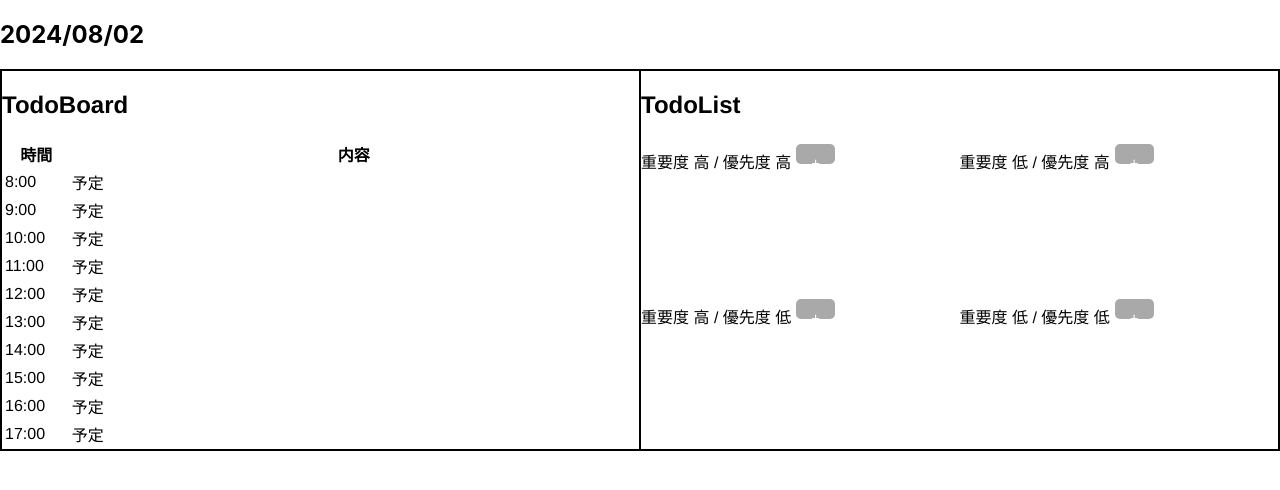
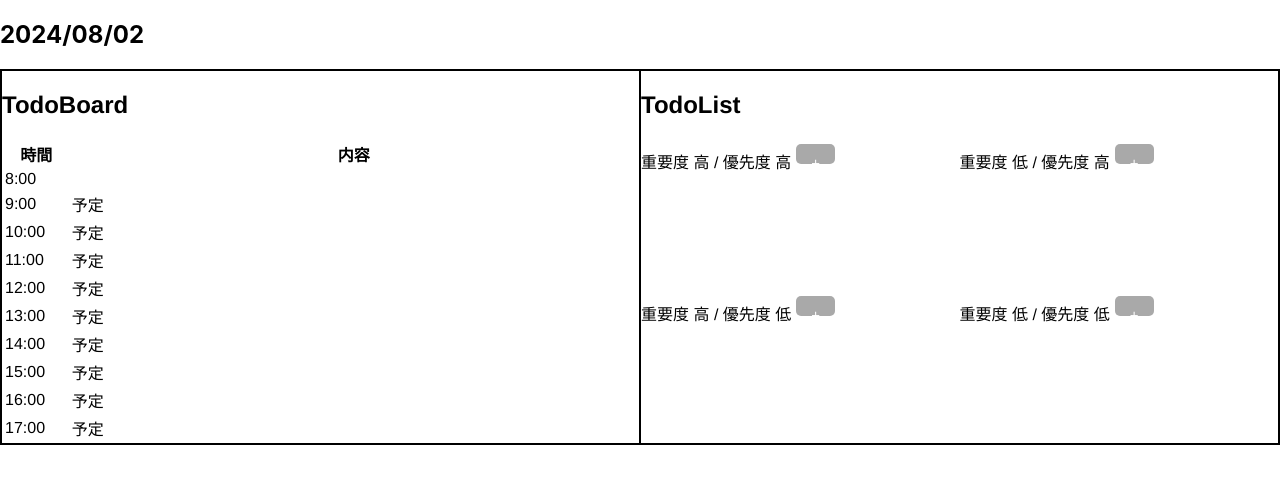
Before and after one commit to komori1013/MyApp, a React (Create React App) app: page / in a window 1280 px wide. Shown: the top 490 px of the page. Built offline with nearby package versions, Linux system fonts and the light colour scheme; the HTML template or start-up script is replaced by a standard one.

Commit message:
時間の部分にTodoを移動できるように機能を追加

```diff
--- a/src/App.tsx
+++ b/src/App.tsx
@@ -1,5 +1,6 @@
 import { useState } from 'react';
 import './App.css';
+import { createRegularExpressionLiteral } from 'typescript';
 
 const today = new Date();
 const formatted = today.toLocaleDateString("ja-JP", {
@@ -73,6 +74,15 @@ class Todo {
   }
 };
 
+class eight {
+  id: number;
+  text: string;
+  constructor(id: number, text: string) {
+    this.id = id;
+    this.text = text;
+  }
+};
+
 type HandleSubmitProps = {
   text: string;
   setText: Function;
@@ -138,13 +148,13 @@ function handleSubmit({ ListBoxPlace, hPHI, setHPHI, lPHI, setLPHI, hPLI, setHPL
 };
 
 
-function TaskBox({ Todos, setTodos, isOpen, setIsOpen }: { Todos: Todo[]; setTodos: Function; isOpen: boolean; setIsOpen: Function}) {
+function TaskBox({ Todos, setTodos, isOpen, setIsOpen, eight, setEight }: { Todos: Todo[]; setTodos: Function; isOpen: boolean; setIsOpen: Function; eight: eight[]; setEight:Function; }) {
   return (
     <ul>
       {Object.values(Todos).map(todo => {
         return (
           <li key={todo.id}>
-            <button className="margin" onClick={()=> setIsOpen(true)}>←</button>
+            <button className="margin" onClick={()=> moveTodo(todo.id, todo.text, prompt("time:"), eight, setEight)}>←</button>
             <input className="margin" type="text" value={todo.text} />
             <input className="margin" type="time" value={todo.deadLine}/>
             <button className="margin" onClick={() => editTodo(Todos, setTodos, todo.id, prompt("new Text:"), prompt('New deadline:'))}>編集</button>
@@ -154,6 +164,13 @@ function TaskBox({ Todos, setTodos, isOpen, setIsOpen }: { Todos: Todo[]; setTod
       })}
     </ul>
   )
+};
+
+const moveTodo = (id: number, text: string, time: string | null, eight: {}, setEight: Function) => {
+ if(time === "8"){
+  setEight({...eight, [id]: {id: id, text:text}})
+}
+else return null;
 };
 
 function SetTimeModal({isOpen, setIsOpen}:{isOpen: boolean; setIsOpen: Function}) {
@@ -183,6 +200,22 @@ const deleteTodo = (Todos: {}, setTodos: Function, id: number) => {
   setTodos({ ...Todos, [id]: {} });
 };
 
+function Eight({eight}:{eight:eight[]}){
+return (
+  <ul>
+    {Object.values(eight).map(todo => {
+      return (
+        <li key={todo.id}>
+          <input className="margin" type="text" value={todo.text} />
+        </li>
+      )
+    })}
+  </ul>
+)
+};
+
+
+
 export default function App() {
   const [isOpen, setIsOpen] = useState<boolean>(false);
   const [show, setShow] = useState<boolean>(false);
@@ -191,8 +224,10 @@ export default function App() {
   const [hPLI, setHPLI] = useState([]);
   const [lPHI, setLPHI] = useState([]);
   const [lPLI, setLPLI] = useState([]);
+  const [eight, setEight] = useState([]);
   const [ListBoxPlace, setListBoxPlace] = useState<string>("");
   const [deadLine, setDeadLine] = useState<string>("");
+console.log(eight);
 
   return (
     <>
@@ -207,7 +242,7 @@ export default function App() {
           </tr>
           <tr>
             <td>8:00</td>
-            <td>予定</td>
+            <td><Eight eight={eight}/></td>
           </tr>
           <tr>
             <td>9:00</td>
@@ -255,21 +290,21 @@ export default function App() {
             <SetTimeModal isOpen={isOpen} setIsOpen={setIsOpen}/>
             <div className='box1'>重要度 高 / 優先度 高
               <Button setShow={setShow} ListBoxPlace={"HPHI"} setListBoxPlace={setListBoxPlace} />
-              <TaskBox Todos={hPHI} setTodos={setHPHI} isOpen={isOpen} setIsOpen={setIsOpen}/>
+              <TaskBox Todos={hPHI} setTodos={setHPHI} isOpen={isOpen} setIsOpen={setIsOpen} eight={eight} setEight={setEight}/>
             </div>
             <div className='box2'>重要度 低 / 優先度 高
               <Button setShow={setShow} ListBoxPlace={"HPLI"} setListBoxPlace={setListBoxPlace} />
-              <TaskBox Todos={hPLI} setTodos={setHPLI} isOpen={isOpen} setIsOpen={setIsOpen}/>
+              <TaskBox Todos={hPLI} setTodos={setHPLI} isOpen={isOpen} setIsOpen={setIsOpen}eight={eight} setEight={setEight}/>
             </div>
           </div>
           <div className='right-row-container'>
             <div className='box3'>重要度 高 / 優先度 低
               <Button setShow={setShow} ListBoxPlace={"LPHI"} setListBoxPlace={setListBoxPlace} />
-              <TaskBox Todos={lPHI} setTodos={setLPHI} isOpen={isOpen} setIsOpen={setIsOpen}/>
+              <TaskBox Todos={lPHI} setTodos={setLPHI} isOpen={isOpen} setIsOpen={setIsOpen}eight={eight} setEight={setEight}/>
             </div>
             <div className='box4'>重要度 低 / 優先度 低
               <Button setShow={setShow} ListBoxPlace={"LPLI"} setListBoxPlace={setListBoxPlace} />
-              <TaskBox Todos={lPLI} setTodos={setLPLI} isOpen={isOpen} setIsOpen={setIsOpen}/>
+              <TaskBox Todos={lPLI} setTodos={setLPLI} isOpen={isOpen} setIsOpen={setIsOpen}eight={eight} setEight={setEight}/>
             </div>
           </div>
         </div>
```
